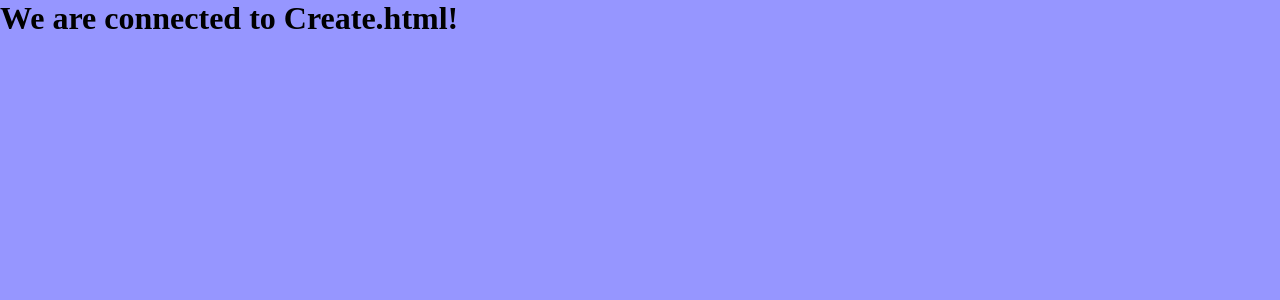
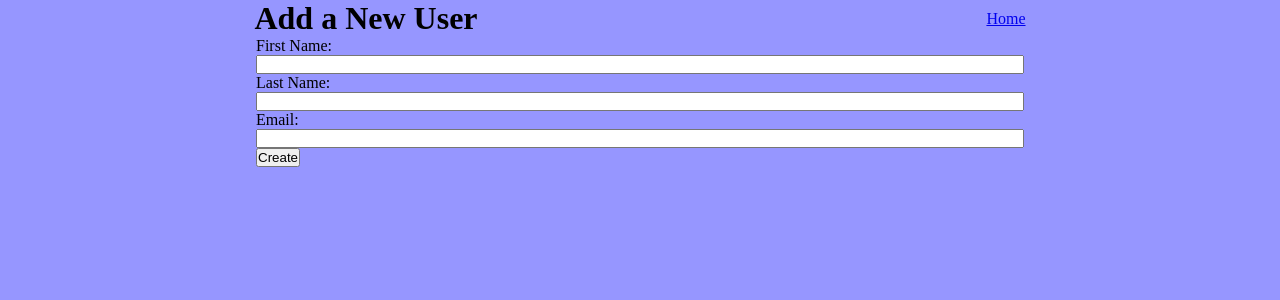
Before and after one commit to mjstafford/Python, a Flask app: page /users/new in a window 1280 px wide. Shown: the top 300 px of the page. Run offline with Flask 2, Linux system fonts and the light colour scheme.

Commit message:
minimal formatting but functional skeleton

```diff
--- a/flask_mysql/assignments/users_CR/users_cr_app/controllers/users.py
+++ b/flask_mysql/assignments/users_CR/users_cr_app/controllers/users.py
@@ -14,6 +14,14 @@ def create():
 
 @app.route('/users/new/process_new', methods=['POST'])
 def process_new_user():
+    # save the data from the form into a dictionary
+    data = {
+        "first_name": request.form["first_name"],
+        "last_name": request.form["last_name"],
+        "email": request.form["email"]
+    }
+
     # call on model to save the new user and then send back to main page
-    print("processing.... sending back to /users")
+    User.save(data)
+    print("processing.... trying to save in route")
     return redirect('/users')
--- a/flask_mysql/assignments/users_CR/users_cr_app/static/css/style.css
+++ b/flask_mysql/assignments/users_CR/users_cr_app/static/css/style.css
@@ -17,3 +17,20 @@ th {
 th {
     border-bottom: 2px solid black;
 }
+
+/* form page */
+.form-header {
+    display: flex;
+    justify-content: space-around;
+    align-items: center;
+}
+
+form {
+    width: 60%;
+    margin: 0 auto;
+}
+
+form>div {
+    display: flex;
+    flex-direction: column;
+}
--- a/flask_mysql/assignments/users_CR/users_cr_app/templates/create.html
+++ b/flask_mysql/assignments/users_CR/users_cr_app/templates/create.html
@@ -10,9 +10,25 @@
 </head>
 
 <body>
-    <h1>We are connected to Create.html!</h1>
-    <form action="\process_new" method="post">
+    <div class="form-header">
+        <h1>Add a New User</h1>
+        <a href="/users">Home</a>
+    </div>
 
+    <form action="\users\new\process_new" method="post">
+        <div>
+            <label for="first_name">First Name: </label>
+            <input type="text" name="first_name" id="first_name">
+        </div>
+        <div>
+            <label for="last_name">Last Name: </label>
+            <input type="text" name="last_name" id="last_name">
+        </div>
+        <div>
+            <label for="email">Email: </label>
+            <input type="text" name="email" id="email">
+        </div>
+        <input type="submit" value="Create">
     </form>
 </body>
 
--- a/flask_mysql/assignments/users_CR/users_cr_app/templates/read.html
+++ b/flask_mysql/assignments/users_CR/users_cr_app/templates/read.html
@@ -24,7 +24,7 @@
             <td>{{user.id}}</td>
             <td>{{user.first_name + " " + user.last_name}}</td>
             <td>{{user.email}}</td>
-            <td>{{user.created_at}}</td>
+            <td>{{user.created_at.strftime("%B %d, %Y")}}</td>
         </tr>
         {% endfor %}
     </table>
```
Also changed, not shown: flask_mysql/assignments/users_CR/users_cr_app/models/user.py (+9 -1 lines).
